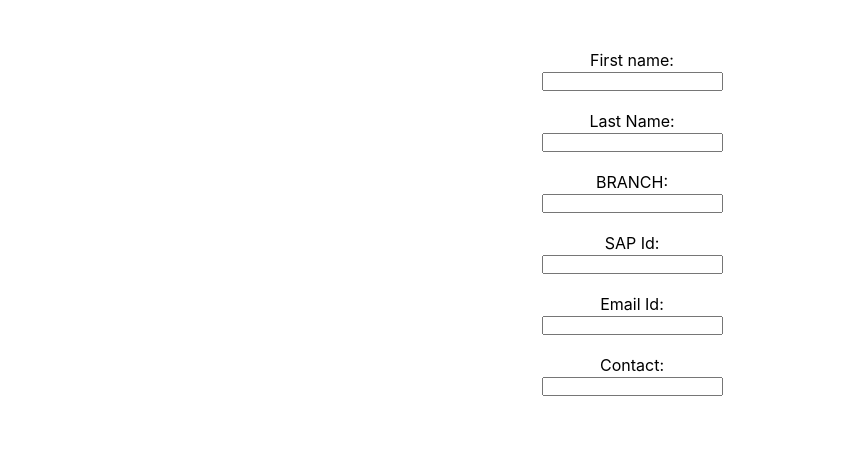
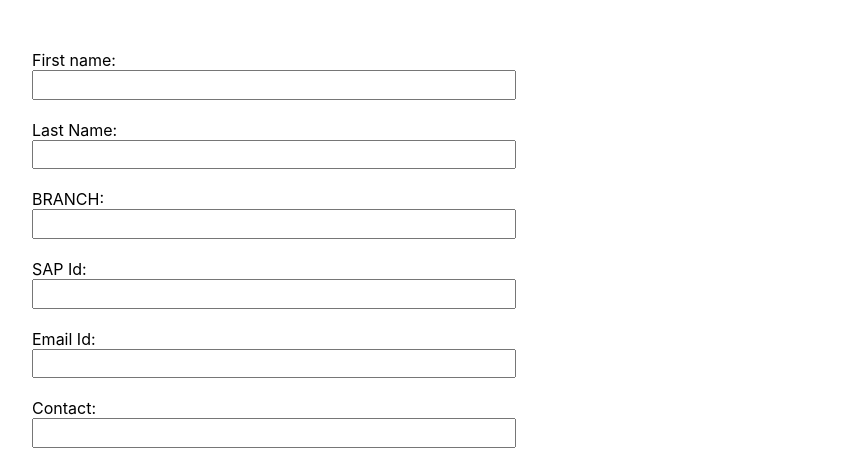
Before and after one commit to PHAGUN-JAIN/ReactForm, a React (Create React App) app: page / in a window 1280 px wide. Shown: the part 484-942 px from the top of the page, without its empty margins (8-871 px from the left). Built offline with nearby package versions, Linux system fonts and the light colour scheme.

Commit message:
all fields added and style updates

```diff
--- a/public/index.html
+++ b/public/index.html
@@ -14,29 +14,10 @@
       user's mobile device or desktop. See https://developers.google.com/web/fundamentals/web-app-manifest/
     -->
     <link rel="manifest" href="%PUBLIC_URL%/manifest.json" />
-    <!--
-      Notice the use of %PUBLIC_URL% in the tags above.
-      It will be replaced with the URL of the `public` folder during the build.
-      Only files inside the `public` folder can be referenced from the HTML.
-
-      Unlike "/favicon.ico" or "favicon.ico", "%PUBLIC_URL%/favicon.ico" will
-      work correctly both with client-side routing and a non-root public URL.
-      Learn how to configure a non-root public URL by running `npm run build`.
-    -->
-    <title>React App</title>
+    <title>Codesk | Register</title>
   </head>
   <body>
     <noscript>You need to enable JavaScript to run this app.</noscript>
     <div id="root"></div>
-    <!--
-      This HTML file is a template.
-      If you open it directly in the browser, you will see an empty page.
-
-      You can add webfonts, meta tags, or analytics to this file.
-      The build step will place the bundled scripts into the <body> tag.
-
-      To begin the development, run `npm start` or `yarn start`.
-      To create a production bundle, use `npm run build` or `yarn build`.
-    -->
   </body>
 </html>
--- a/src/App.css
+++ b/src/App.css
@@ -9,12 +9,5 @@ body {
   max-width: 1200px;
   margin: 3rem auto;
   padding: 1.2rem;
-  align-items: center;
-  text-align: center;
   overflow-y: scroll;
 }
-form {
-  margin: 0 auto;
-  width: 100vw;
-  align-items: center;
-}
--- a/src/components/Form.jsx
+++ b/src/components/Form.jsx
@@ -1,30 +1,33 @@
 import React, {Component} from "react";
-
+const input_style = {
+    width: "30rem",
+    lineHeight: "1.6rem"
+}
 export default class Form extends Component {
     render(){
         return(
             <>
             <div>
             <label htmlFor="name">First name:</label> <br />
-            <input id="name" type="text" /><br /><br />
+            <input id="name" type="text" style={input_style}/><br /><br />
             <label htmlFor="lastname">Last Name:</label> <br />
-            <input id="lasname" type="text" />
+            <input id="lasname" type="text" style={input_style} />
             <br />
             <br />
-            <label htmlFor="branch">BRANCH:</label> <br />
-            <input id="branch" type="text" />
+            <label htmlFor="branch" >BRANCH:</label> <br />
+            <input id="branch" type="text" style={input_style}/>
             <br />
             <br />
             <label htmlFor="sap">SAP Id:</label> <br />
-            <input id="sap" type="text" />
+            <input id="sap" type="text" style={input_style}/>
             <br />
             <br />
             <label htmlFor="email">Email Id:</label> <br />
-            <input id="email" type="email" />
+            <input id="email" type="email"style={input_style} />
             <br />
             <br />
             <label htmlFor="contact">Contact:</label> <br />
-            <input id="contact" type="Number" />
+            <input id="contact" type="Number" style={input_style} />
             <br />
             <br />
             </div>
```
